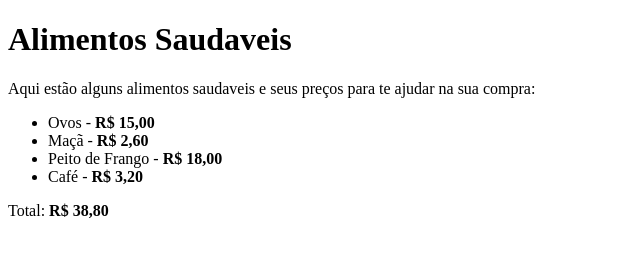
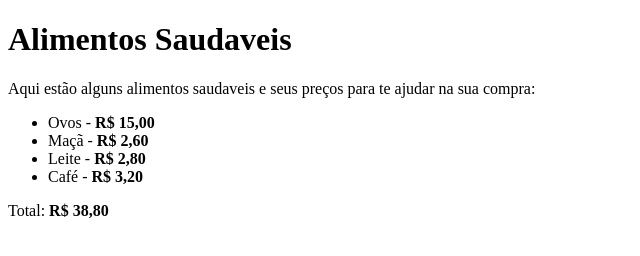
Before and after one commit to LorraineF-A/aula-lista, a plain HTML site: page index.html in a window 1280 px wide. Shown: the whole page, without its empty margins (0-640 px from the left). Drawn offline with Linux system fonts and the light colour scheme.

Commit message:
Mudança de peito de frango para leite e de preço

```diff
--- a/index.html
+++ b/index.html
@@ -12,7 +12,7 @@
     <ul>
         <li>Ovos - <strong>R$ 15,00</strong></li>
         <li>Maçã - <strong>R$ 2,60</strong></li>
-        <li>Peito de Frango - <strong>R$ 18,00</strong></li>
+        <li>Leite - <strong>R$ 2,80</strong></li>
         <li>Café - <strong>R$ 3,20</strong></li>
     </ul>
     <p>Total: <strong>R$ 38,80</strong></p>
```
